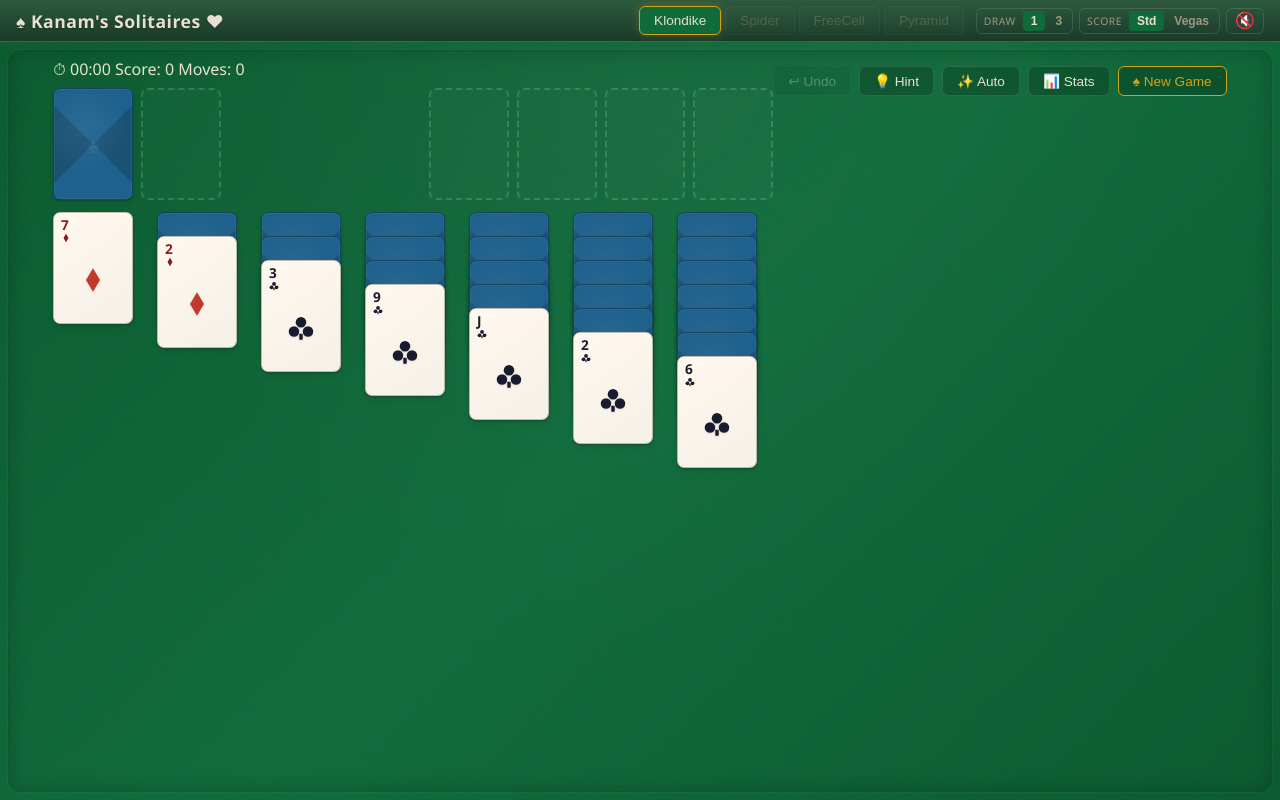
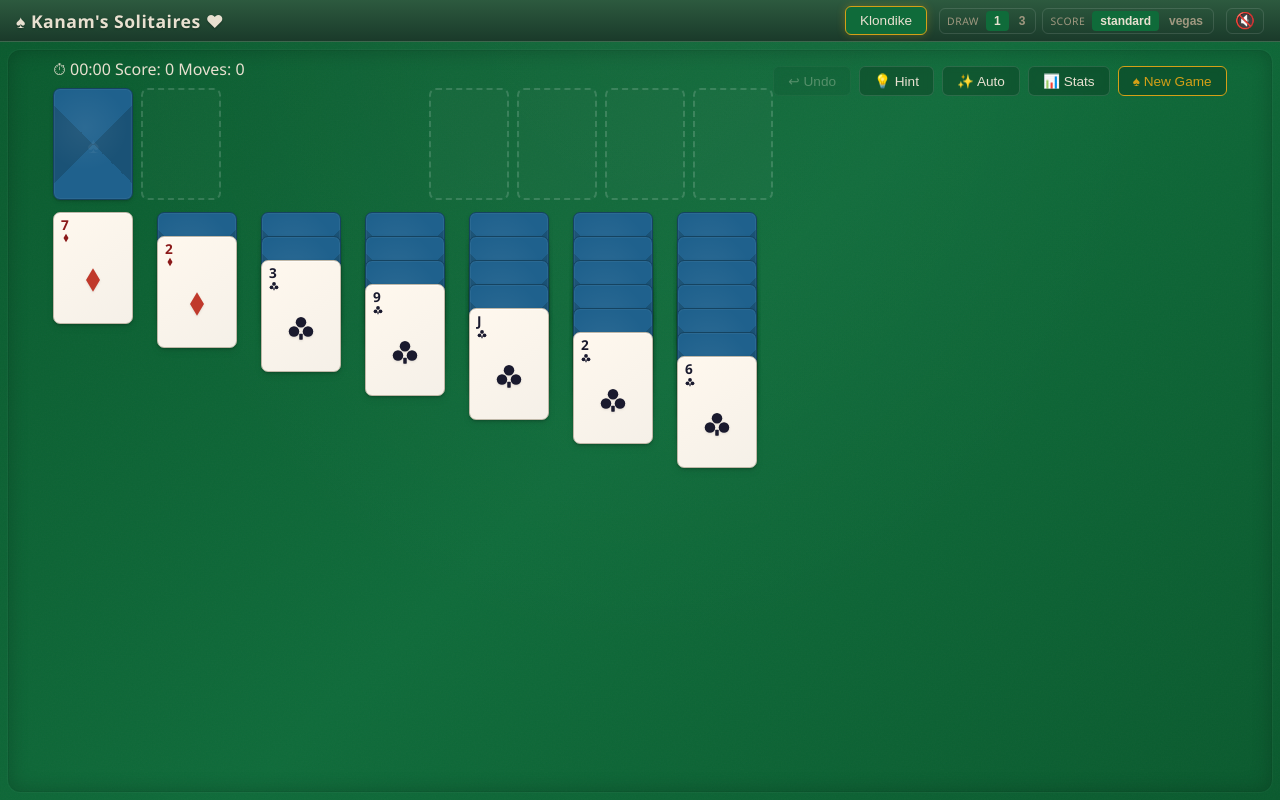
Before and after one commit to gonzoblasco/kanam-solitaires, a website built with Vite: page index.html in a window 1280 px wide. Both pictures are taken after a click on the button "Klondike". Built offline with nearby package versions, Linux system fonts and the light colour scheme.

Commit message:
feat: multi-game architecture with registry and dynamic nav

```diff
--- a/index.html
+++ b/index.html
@@ -13,25 +13,9 @@
         <h1 class="app-title">♠ Kanam's Solitaires ♥</h1>
       </div>
       <div class="header-right">
-        <nav class="game-nav">
-          <button class="game-btn active" data-game="klondike">Klondike</button>
-          <button class="game-btn disabled" disabled title="Coming soon">Spider</button>
-          <button class="game-btn disabled" disabled title="Coming soon">FreeCell</button>
-          <button class="game-btn disabled" disabled title="Coming soon">Pyramid</button>
-        </nav>
-        <div class="mode-selectors">
-          <div class="mode-group">
-            <span class="mode-label">Draw</span>
-            <button class="mode-btn draw-mode-btn active" data-draw="1">1</button>
-            <button class="mode-btn draw-mode-btn" data-draw="3">3</button>
-          </div>
-          <div class="mode-group">
-            <span class="mode-label">Score</span>
-            <button class="mode-btn scoring-btn active" data-scoring="standard">Std</button>
-            <button class="mode-btn scoring-btn" data-scoring="vegas">Vegas</button>
-          </div>
-          <button class="sound-toggle" id="sound-toggle" title="Toggle sound">🔇</button>
-        </div>
+        <nav class="game-nav" id="game-nav"></nav>
+        <div class="mode-selectors" id="game-options"></div>
+        <button class="sound-toggle" id="sound-toggle" title="Toggle sound">🔇</button>
       </div>
     </header>
     <main id="game-container"></main>
--- a/src/games/klondike/index.js
+++ b/src/games/klondike/index.js
@@ -5,8 +5,30 @@
 import { createKlondike } from './klondike.js';
 import { renderKlondike } from './renderer.js';
 
-export function initKlondike(container, drawMode = 1, scoringMode = 'standard') {
-  const state = createKlondike(drawMode, scoringMode);
-  renderKlondike(container, state, true);
-  return state;
+let currentState = null;
+let currentContainer = null;
+
+export const name = 'klondike';
+export const label = 'Klondike';
+
+export function getOptions() {
+  return {
+    drawMode: { type: 'select', label: 'Draw', options: [1, 3], default: 1 },
+    scoringMode: { type: 'select', label: 'Score', options: ['standard', 'vegas'], default: 'standard' },
+  };
 }
+
+export function init(container, options = {}) {
+  currentContainer = container;
+  const drawMode = options.drawMode ?? 1;
+  const scoringMode = options.scoringMode ?? 'standard';
+  currentState = createKlondike(drawMode, scoringMode);
+  renderKlondike(container, currentState, true);
+  return currentState;
+}
+
+export function destroy() {
+  // Cleanup if needed
+  currentState = null;
+  currentContainer = null;
+}
--- /dev/null
+++ b/src/lib/gameRegistry.js
@@ -0,0 +1,59 @@
+/**
+ * Game registry — central registry for all games.
+ *
+ * Each game exports:
+ *   { name, label, init(container, options), destroy(), getOptions() }
+ *
+ * Options is an object with { drawMode, scoringMode, difficulty, ... }
+ * depending on the game.
+ */
+
+const games = new Map();
+let currentGame = null;
+let currentContainer = null;
+
+/**
+ * Register a game.
+ */
+export function registerGame(game) {
+  games.set(game.name, game);
+}
+
+/**
+ * Get all registered games.
+ */
+export function getGames() {
+  return Array.from(games.values());
+}
+
+/**
+ * Get a game by name.
+ */
+export function getGame(name) {
+  return games.get(name);
+}
+
+/**
+ * Start a game in a container with options.
+ * Destroys the previous game if any.
+ */
+export function startGame(name, container, options = {}) {
+  if (currentGame && currentGame.destroy) {
+    currentGame.destroy();
+  }
+  currentContainer = container;
+  const game = games.get(name);
+  if (!game) {
+    console.error(`Game "${name}" not found`);
+    return null;
+  }
+  currentGame = game;
+  return game.init(container, options);
+}
+
+/**
+ * Get current game instance state (if needed).
+ */
+export function getCurrentGame() {
+  return currentGame;
+}
--- a/src/main.js
+++ b/src/main.js
@@ -2,13 +2,69 @@
  * Kanam's Solitaires — main entry point.
  */
 
-import { initKlondike } from './games/klondike/index.js';
+import { registerGame, getGames, startGame } from './lib/gameRegistry.js';
 import { isSoundEnabled, setSoundEnabled } from './lib/sound.js';
+import * as klondike from './games/klondike/index.js';
+
+// Register games
+registerGame(klondike);
 
 const container = document.getElementById('game-container');
-let currentDrawMode = 1;
-let currentScoringMode = 'standard';
-let currentGame = initKlondike(container, currentDrawMode, currentScoringMode);
+const gameNav = document.getElementById('game-nav');
+const optionsContainer = document.getElementById('game-options');
+
+let currentGameName = 'klondike';
+let currentOptions = { drawMode: 1, scoringMode: 'standard' };
+
+// Build nav dynamically
+const games = getGames();
+games.forEach((game) => {
+  const btn = document.createElement('button');
+  btn.className = `game-btn${game.name === currentGameName ? ' active' : ''}`;
+  btn.dataset.game = game.name;
+  btn.textContent = game.label;
+  btn.addEventListener('click', () => {
+    document.querySelectorAll('.game-btn').forEach(b => b.classList.remove('active'));
+    btn.classList.add('active');
+    currentGameName = game.name;
+    buildOptions(game);
+    startCurrentGame();
+  });
+  gameNav.appendChild(btn);
+});
+
+// Build options UI for a game
+function buildOptions(game) {
+  optionsContainer.innerHTML = '';
+  const opts = game.getOptions ? game.getOptions() : {};
+  const html = Object.entries(opts).map(([key, opt]) => {
+    const currentVal = currentOptions[key] ?? opt.default;
+    const buttons = opt.options.map(val => {
+      const active = val === currentVal ? ' active' : '';
+      return `<button class="mode-btn game-opt-btn${active}" data-opt="${key}" data-val="${val}">${val}</button>`;
+    }).join('');
+    return `<div class="mode-group"><span class="mode-label">${opt.label}</span>${buttons}</div>`;
+  }).join('');
+  optionsContainer.innerHTML = html;
+
+  // Bind option buttons
+  optionsContainer.querySelectorAll('.game-opt-btn').forEach(btn => {
+    btn.addEventListener('click', () => {
+      const key = btn.dataset.opt;
+      const val = btn.dataset.val;
+      // Parse numbers
+      currentOptions[key] = isNaN(val) ? val : Number(val);
+      // Update active state
+      btn.parentElement.querySelectorAll('.game-opt-btn').forEach(b => b.classList.remove('active'));
+      btn.classList.add('active');
+      startCurrentGame();
+    });
+  });
+}
+
+function startCurrentGame() {
+  startGame(currentGameName, container, currentOptions);
+}
 
 // Sound toggle
 const soundToggle = document.getElementById('sound-toggle');
@@ -16,44 +72,11 @@ function updateSoundToggle() {
   soundToggle.textContent = isSoundEnabled() ? '🔊' : '🔇';
 }
 updateSoundToggle();
-
 soundToggle.addEventListener('click', () => {
   setSoundEnabled(!isSoundEnabled());
   updateSoundToggle();
 });
 
-// Draw mode selector
-document.querySelectorAll('.draw-mode-btn').forEach((btn) => {
-  btn.addEventListener('click', () => {
-    document.querySelectorAll('.draw-mode-btn').forEach((b) => b.classList.remove('active'));
-    btn.classList.add('active');
-    currentDrawMode = parseInt(btn.dataset.draw, 10);
-    currentGame = initKlondike(container, currentDrawMode, currentScoringMode);
-  });
-});
-
-// Scoring mode selector
-document.querySelectorAll('.scoring-btn').forEach((btn) => {
-  btn.addEventListener('click', () => {
-    document.querySelectorAll('.scoring-btn').forEach((b) => b.classList.remove('active'));
-    btn.classList.add('active');
-    currentScoringMode = btn.dataset.scoring;
-    currentGame = initKlondike(container, currentDrawMode, currentScoringMode);
-  });
-});
-
-// Game navigation
-document.querySelectorAll('.game-btn[data-game]').forEach((btn) => {
-  btn.addEventListener('click', () => {
-    document.querySelectorAll('.game-btn').forEach((b) => b.classList.remove('active'));
-    btn.classList.add('active');
-
-    const game = btn.dataset.game;
-    switch (game) {
-      case 'klondike':
-        currentGame = initKlondike(container, currentDrawMode, currentScoringMode);
-        break;
-      // Future games will go here
-    }
-  });
-});
+// Start
+buildOptions(klondike);
+startCurrentGame();
```
Also changed, not shown: .knowledge/ROADMAP.md, dist/assets/index-BtQ977QT.js (added), dist/assets/index-Dr33swrT.js (deleted), dist/index.html.
